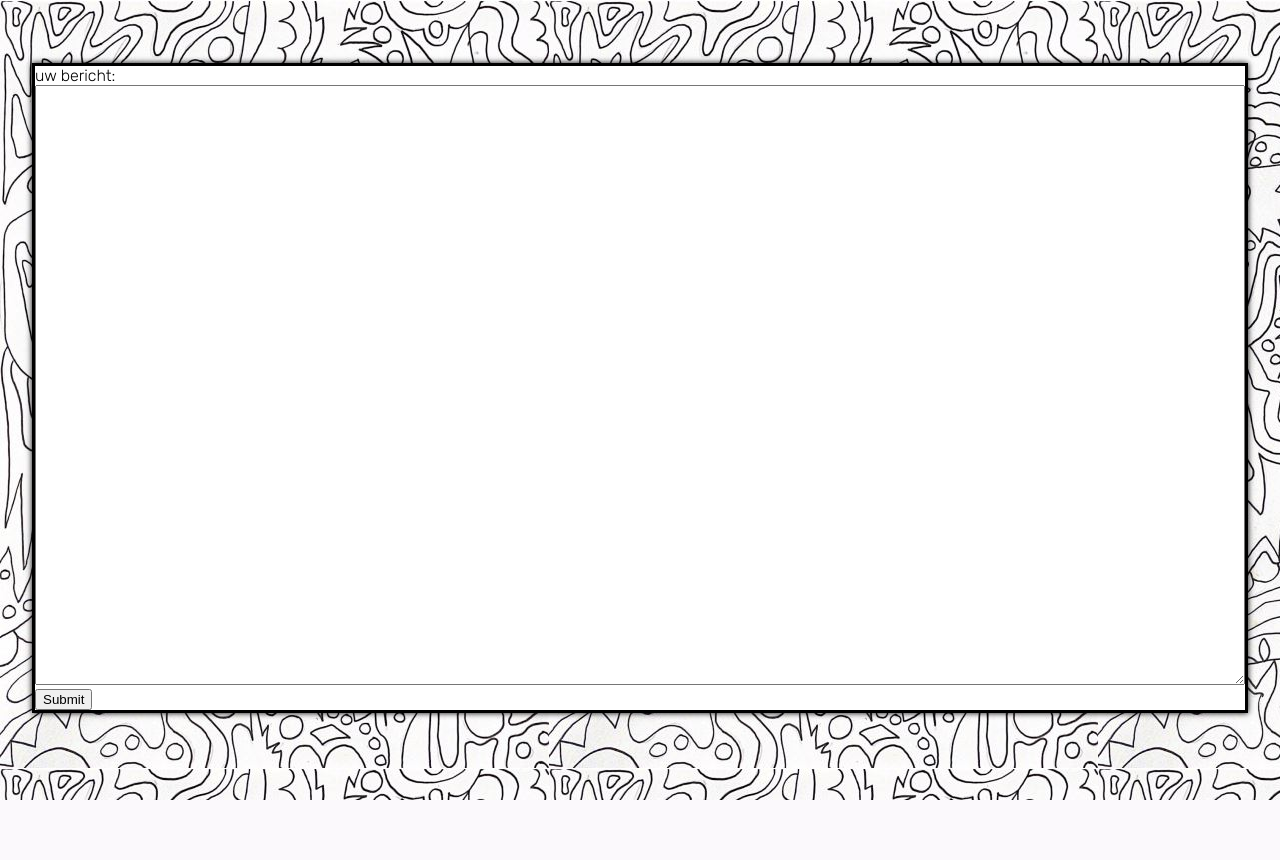
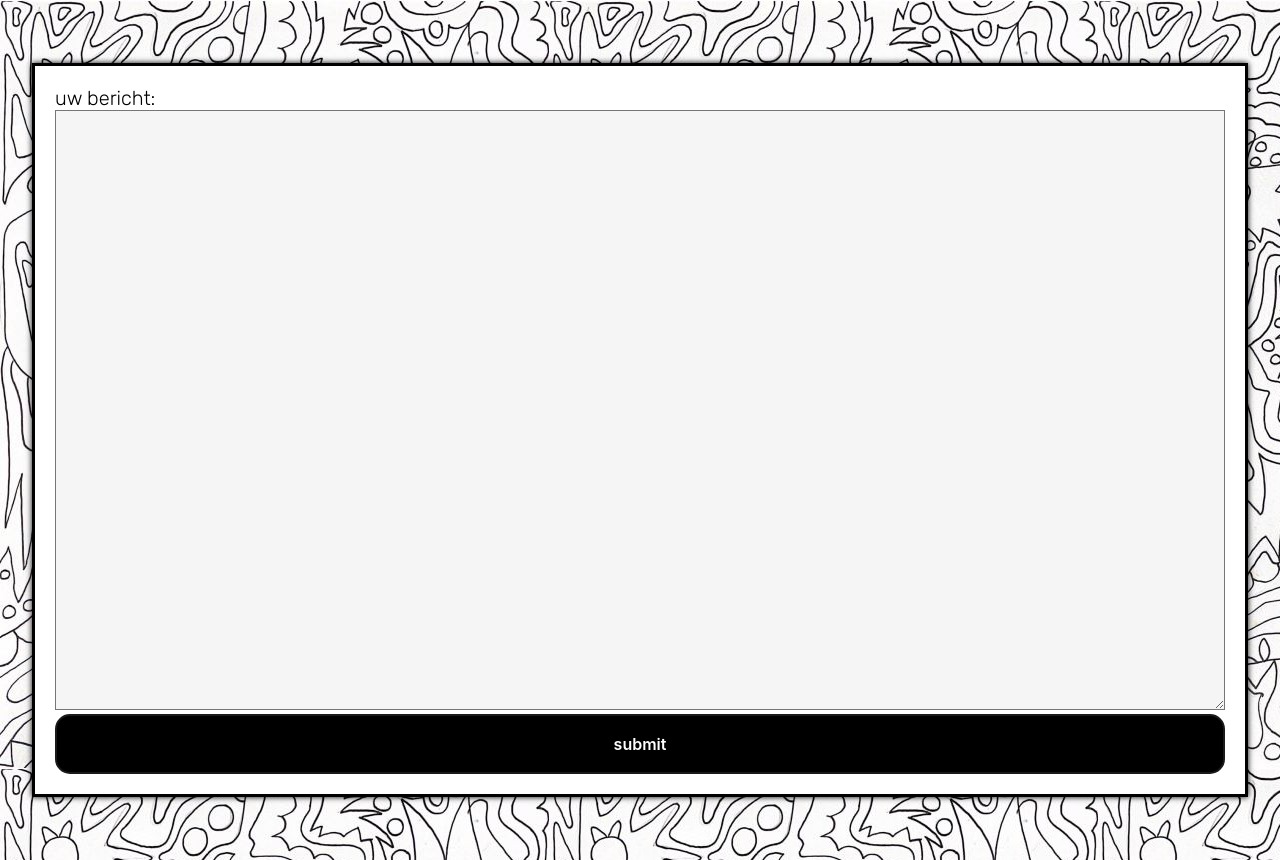
Before and after one commit to ThijnGlas/Kunstspeeltuin_hashtag, a PHP site: page /bericht.html in a window 1280 px wide. Before the commit the page ends 800 px from the top, so only its background shows below. Run offline with PHP 8.4, Linux system fonts and the light colour scheme.

Commit message:
gewerkt aan de webapp

```diff
--- a/code/bericht.css
+++ b/code/bericht.css
@@ -20,9 +20,59 @@ body{
     -moz-box-shadow:     0 0 6px #000000;
     -webkit-box-shadow:  0 0 6px #000000;
     box-shadow:          0 0 6px #000000;
+    padding: 20px;
+}
+
+#koptekst{
+    font-size: 20px;
 }
 
 #bericht{
+    padding: 10px;
     width: 100%;
     height: 600px;
+    background-color: whitesmoke;
 }
+
+.button-27 {
+    appearance: none;
+    background-color: #000000;
+    border: 2px solid #1A1A1A;
+    border-radius: 15px;
+    box-sizing: border-box;
+    color: #FFFFFF;
+    cursor: pointer;
+    display: inline-block;
+    font-family: Roobert,-apple-system,BlinkMacSystemFont,"Segoe UI",Helvetica,Arial,sans-serif,"Apple Color Emoji","Segoe UI Emoji","Segoe UI Symbol";
+    font-size: 16px;
+    font-weight: 600;
+    line-height: normal;
+    margin: 0;
+    min-height: 60px;
+    min-width: 0;
+    outline: none;
+    padding: 16px 24px;
+    text-align: center;
+    text-decoration: none;
+    transition: all 300ms cubic-bezier(.23, 1, 0.32, 1);
+    user-select: none;
+    -webkit-user-select: none;
+    touch-action: manipulation;
+    width: 100%;
+    will-change: transform;
+
+  }
+
+  .button-27:disabled {
+    pointer-events: none;
+  }
+
+  .button-27:hover {
+    box-shadow: rgba(0, 0, 0, 0.25) 0 8px 15px;
+    transform: translateY(-2px);
+  }
+
+  .button-27:active {
+    box-shadow: none;
+    transform: translateY(0);
+  }
--- a/code/bericht.html
+++ b/code/bericht.html
@@ -14,9 +14,9 @@
     <div class="boxed">
         <div class="form">
             <form>
-                <label for="bericht">uw bericht:</label><br>
+                <label for="bericht" id="koptekst">uw bericht:</label><br>
                 <textarea id="bericht" rows="10" cols="40"></textarea>
-                <input type="submit" value="Submit">
+                <button class="button-27" role="button">submit</button>
             </form>
         </div>
     </div>
--- a/oefenen map/_private/views/layouts/website.php
+++ b/oefenen map/_private/views/layouts/website.php
@@ -9,7 +9,8 @@
 	<?php if ( $this->section( 'css' ) ): ?>
 		<?php echo $this->section( 'css' ) ?>
 	<?php endif; ?>
-    <link rel="preconnect" href="https://fonts.googleapis.com">
+    <!-- html verandert -->
+    <!-- <link rel="preconnect" href="https://fonts.googleapis.com">
     <link rel="preconnect" href="https://fonts.gstatic.com" crossorigin>
     <link href="https://fonts.googleapis.com/css2?family=Rubik:wght@300&display=swap" rel="stylesheet">
 </head>
@@ -18,7 +19,7 @@
 
     </div>
 
-</body>
+</body> -->
 </html>
     </header>
     <nav>
```
